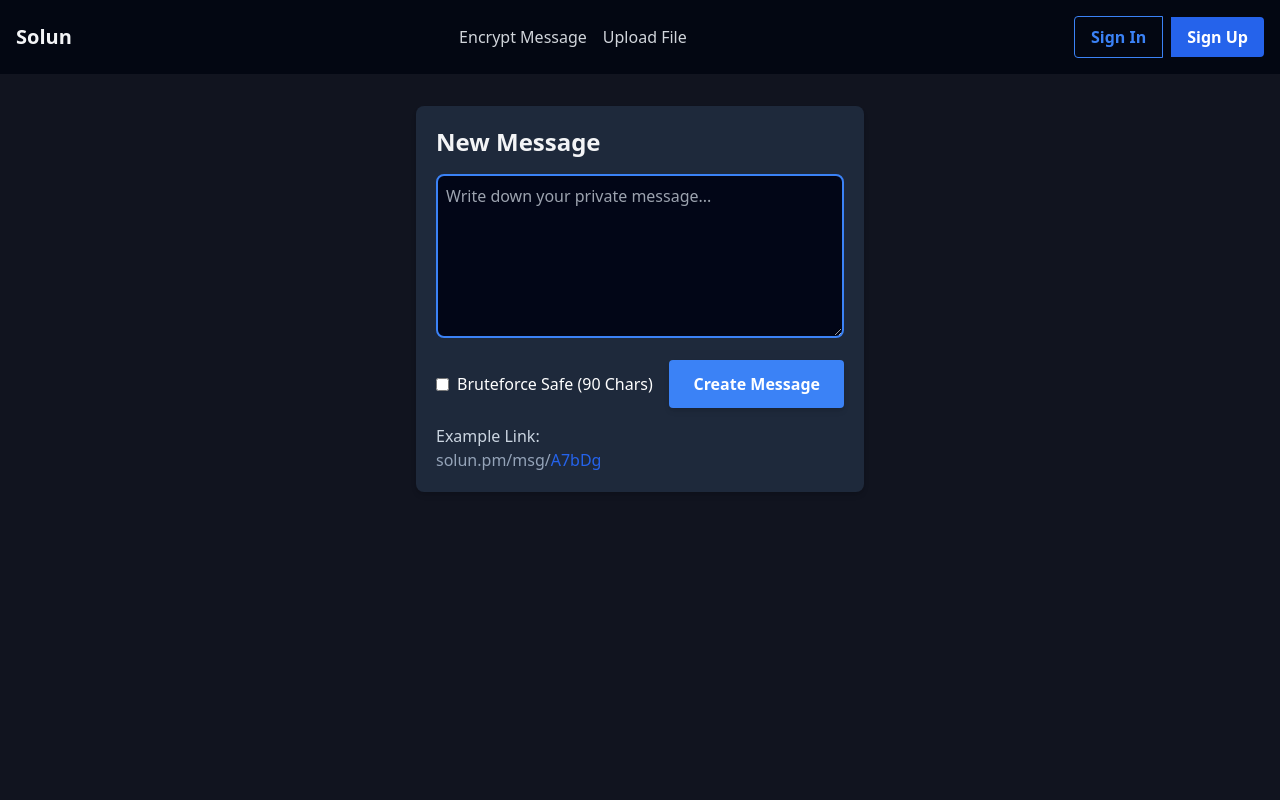
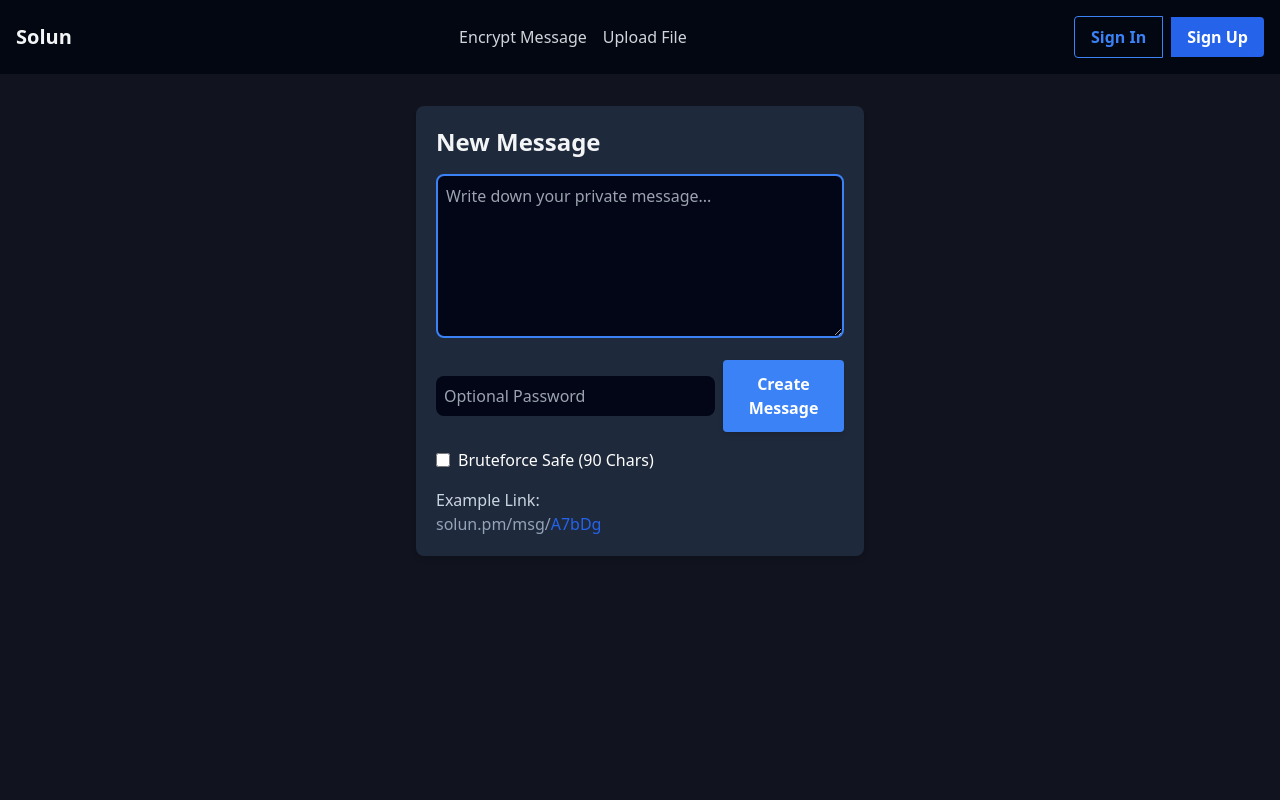
Before and after one commit to yd-915/solun, a Next.js app: page /msg in a window 1280 px wide. Shown: the top 800 px of the page. Built offline with nearby package versions, Linux system fonts and the light colour scheme.

Commit message:
Added Password encryption
Co-authored-by: Daniel <contact@dwag.me>

```diff
--- a/app/api/message/create/route.ts
+++ b/app/api/message/create/route.ts
@@ -13,6 +13,8 @@ export async function POST(request: Request) {
 
         let message_text = res.message;
         let bruteforceSafe = res.bruteforceSafe;
+        let password = res.password;
+
 
         if (!message_text) {
             return NextResponse.json({ message: "Please enter a message" }, { status: 400 });
@@ -22,11 +24,14 @@ export async function POST(request: Request) {
         const secret_key = await generateAES();
         const encrypted_message = await encrypt(message_text, secret_key);
 
+        const passwordSet = password !== "";
+        const encrypted_password = passwordSet ? await encrypt(password, secret_key) : null;
 
         const insertMessage = new Message({
-            message_id: mid,
-            message: encrypted_message,
-            secret: secret_key,
+          message_id: mid,
+          message: encrypted_message,
+          secret: secret_key,
+          password: encrypted_password
         });
 
         await insertMessage.save();
--- a/app/msg/page.tsx
+++ b/app/msg/page.tsx
@@ -1,6 +1,9 @@
 "use client";
 
 import { useState } from 'react';
+import { FontAwesomeIcon } from '@fortawesome/react-fontawesome'
+import { faEye, faEyeSlash } from '@fortawesome/free-solid-svg-icons'
+
 
 function CreateMessage() {
   const [bruteforceSafe, setBruteforceSafe] = useState(false);
@@ -9,6 +12,8 @@ function CreateMessage() {
   const [messageCreated, setMessageCreated] = useState(false);
   const [messageLink, setMessageLink] = useState('');
 
+  const [passwordVisible, setPasswordVisible] = useState(false);
+  const [password, setPassword] = useState("");
 
   const handleBruteforceToggle = () => {
     setBruteforceSafe(!bruteforceSafe);
@@ -19,11 +24,20 @@ function CreateMessage() {
     }
   };
 
+  const handlePasswordVisibility = () => {
+    setPasswordVisible(!passwordVisible);
+  };
+
+    const handlePasswordChange = (event : any) => {
+      setPassword(event.target.value);
+    };
+
     const handleSubmit = async (e: React.FormEvent) => {
           e.preventDefault();
           const target = e.target as typeof e.target & {
           message: { value: string };
           bruteforceSafe: { checked: boolean };
+          password: { value: string };
         };
 
         // Set Button disabled and add loading animation and text "Creating Message"
@@ -33,9 +47,11 @@ function CreateMessage() {
 
         const message = target.message.value;
         const bruteforceSafe = target.bruteforceSafe.checked;
+        const password = target.password.value;
         const data = {
           message,
           bruteforceSafe,
+          password
         };
           const res = await fetch('/api/message/create', {
               method: 'POST',
@@ -75,16 +91,25 @@ function CreateMessage() {
                 ></textarea>
               </div>
               <div className="flex justify-between items-center mt-4">
-                <div className="flex items-center">
+                <div className="relative flex items-center">
                   <input
-                    type="checkbox"
-                    id="bruteforceSafe"
-                    className="mr-2"
-                    onChange={handleBruteforceToggle}
+                    type={passwordVisible ? "text" : "password"}
+                    id="password"
+                    name="password"
+                    className="bg-slate-950 text-white rounded-lg block p-2 pr-10"
+                    placeholder="Optional Password"
+                    minLength={1}
+                    pattern="/^\S+$/"
+                    alt="Password can't contain spaces"
+                    onChange={handlePasswordChange}
                   />
-                  <label htmlFor="bruteforceSafe" className="text-white">
-                    Bruteforce Safe (90 Chars)
-                  </label>
+                  {password.length > 0 && (
+                  <div className="h-6 w-6 text-slate-300 absolute right-2">
+                    <FontAwesomeIcon id="pwd-icon" icon={passwordVisible ? faEye : faEyeSlash}
+                    onClick={handlePasswordVisibility}
+                    />
+                  </div>
+                  )}
                 </div>
                 <button
                   type="submit"
@@ -93,6 +118,17 @@ function CreateMessage() {
                 >
                   Create Message
                 </button>
+              </div>
+              <div className="flex items-center mt-4">
+                <input
+                  type="checkbox"
+                  id="bruteforceSafe"
+                  onChange={handleBruteforceToggle}
+                  className="mr-2 w-3.5 h-3.5 text-blue-600 bg-gray-100 border-gray-300 rounded focus:ring-blue-500 dark:focus:ring-blue-600 dark:ring-offset-gray-800 focus:ring-2 dark:bg-gray-700 dark:border-gray-600"
+                />
+                <label htmlFor="bruteforceSafe" className="text-white">
+                  Bruteforce Safe (90 Chars)
+                </label>
               </div>
               <div className="mt-4">
                 <span className="text-slate-300">Example Link:</span>
--- a/models/message.ts
+++ b/models/message.ts
@@ -14,11 +14,6 @@ const messageSchema = new mongoose.Schema({
             type: String,
             required: true,
         },
-        isPassword: {
-            type: Boolean,
-            required: true,
-            default: false,
-        },
         password: {
             type: String,
             required: false,
```
